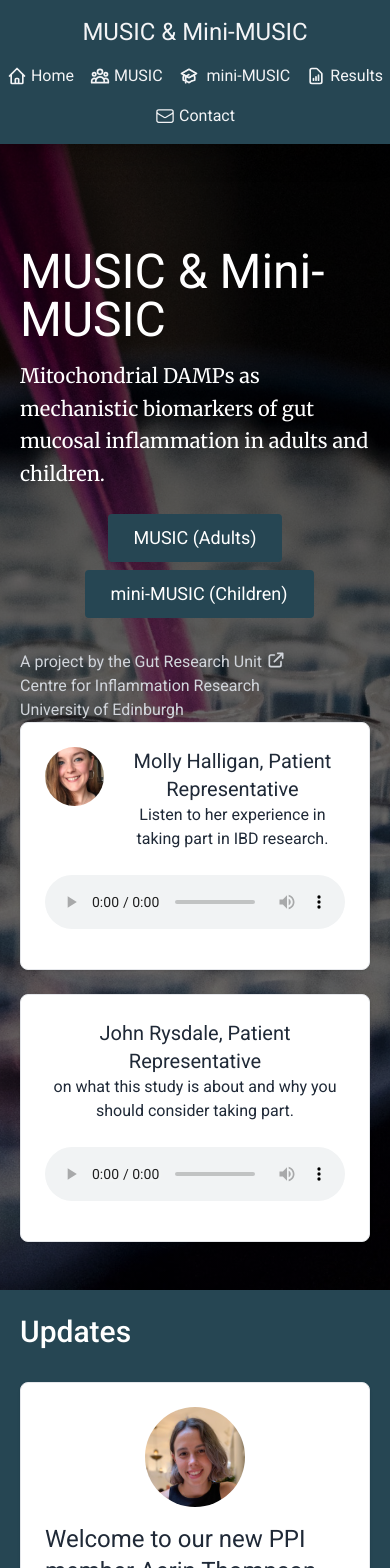
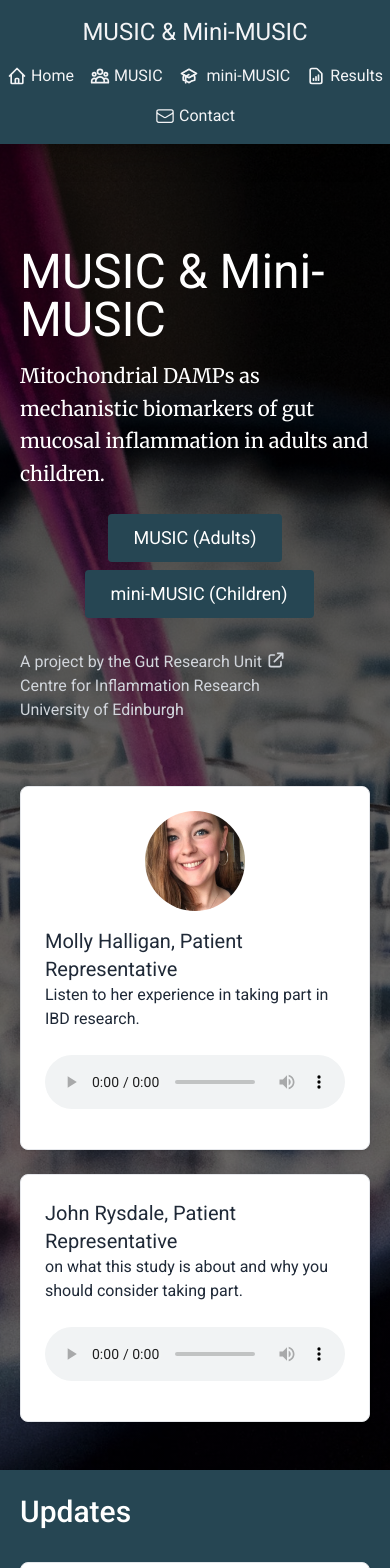
Before and after one commit to shaunchuah/musicstudy_nextjs, a Next.js app: page / in a window 390 px wide. Shown: the top 1568 px of the page. Built offline with nearby package versions, Linux system fonts and the light colour scheme.

Commit message:
further mobile formatting changes

```diff
--- a/pages/index.js
+++ b/pages/index.js
@@ -50,7 +50,7 @@ export default function Home() {
               </Link>
             </div>
 
-            <div className="flex items-center">
+            <div className="flex items-center mb-16">
               <a
                 className="mt-4 text-gray-300 hover:text-white"
                 href="https://www.ed.ac.uk/inflammation-research/research/gut-research-unit"
@@ -80,9 +80,10 @@ export default function Home() {
           </div>
           <div className="col-span-1">
             <div className="bg-white text-gray-800 border p-6 rounded-lg shadow flex flex-wrap gap-4 justify-center lg:justify-start items-start mb-6">
-              <div className="text-center lg:text-left">
-                <div className="flex flex-row items-start gap-4">
-                  <div>
+              <div>
+                <div className="md:flex flex-row items-start gap-4">
+                  <div className="flex w-full md:w-1/3">
+                  <div className="mx-auto md:mx-0 mb-4 md:mb-0">
                     <Image
                       src="/static/images/ppi.jpg"
                       alt="Molly Halligan shares her experience"
@@ -90,6 +91,7 @@ export default function Home() {
                       height="100"
                       className="rounded-full"
                     />
+                  </div>
                   </div>
                   <div>
                     <h2 className="text-xl">
@@ -111,7 +113,7 @@ export default function Home() {
               </div>
             </div>
             <div className="bg-white text-gray-800 border p-6 rounded-lg shadow flex flex-wrap gap-4 justify-center lg:justify-start items-start mb-6">
-              <div className="text-center lg:text-left">
+              <div>
                 <h2 className="text-xl">
                   John Rysdale, Patient Representative
                 </h2>
```
